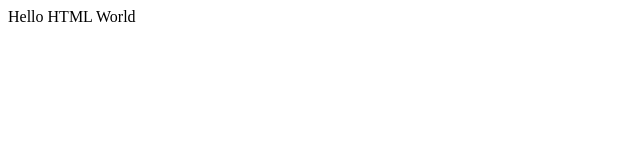
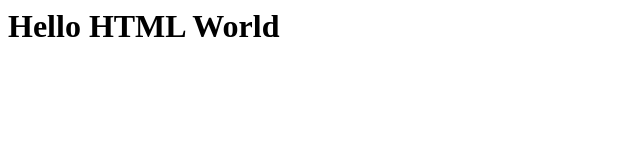
Before and after one commit to cop4808-spring-2023-fullstack-web/cop4808-git-and-github-fundamentals-IvanPaez01, a plain HTML site: page index.html in a window 1280 px wide. Shown: the whole page, without its empty margins (0-640 px from the left). Drawn offline with Linux system fonts and the light colour scheme.

Commit message:
Forgot to include commit msg in screenshot

```diff
--- a/index.html
+++ b/index.html
@@ -1,6 +1,6 @@
 <html>
     <head>
         <title>Objective 2</title>
-        <body>Hello HTML World</body>
+        <body><h1>Hello HTML World</h1></body>
     </head>
 </html>
```
